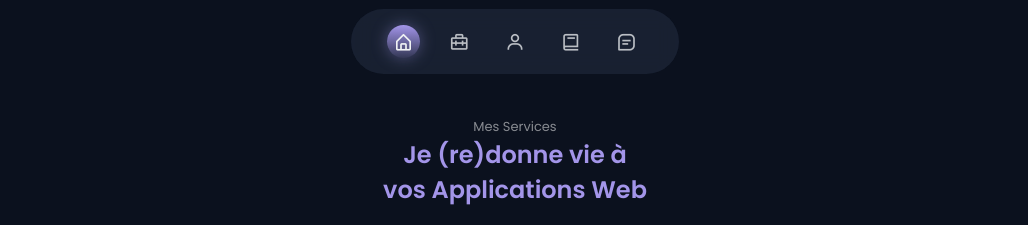
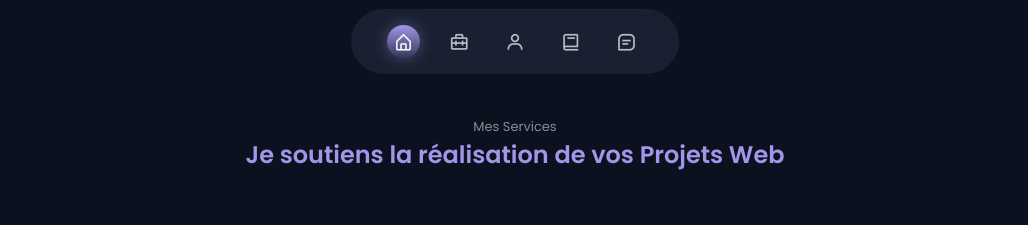
Before and after one commit to erischon/erischon-portfolio, a Gatsby site: page / in a window 1280 px wide. Shown: the part 710-935 px from the top of the page, without its empty margins (125-1153 px from the left). Built offline with nearby package versions, Linux system fonts and the light colour scheme; Gatsby itself is replaced by a stand-in of ours.

Commit message:
Update Services.js

```diff
--- a/src/components/Services.js
+++ b/src/components/Services.js
@@ -4,7 +4,7 @@ function Services() {
   return (
     <section className="services section" id="services">
         <span className="section__subtitle">Mes Services</span>
-        <h2 className="section__title">Je (re)donne vie à <br /> vos Applications Web</h2>
+        <h2 className="section__title">Je soutiens la réalisation de vos Projets Web</h2>
 
         <div className="services__container container grid">
             <div className="services__card">
```
